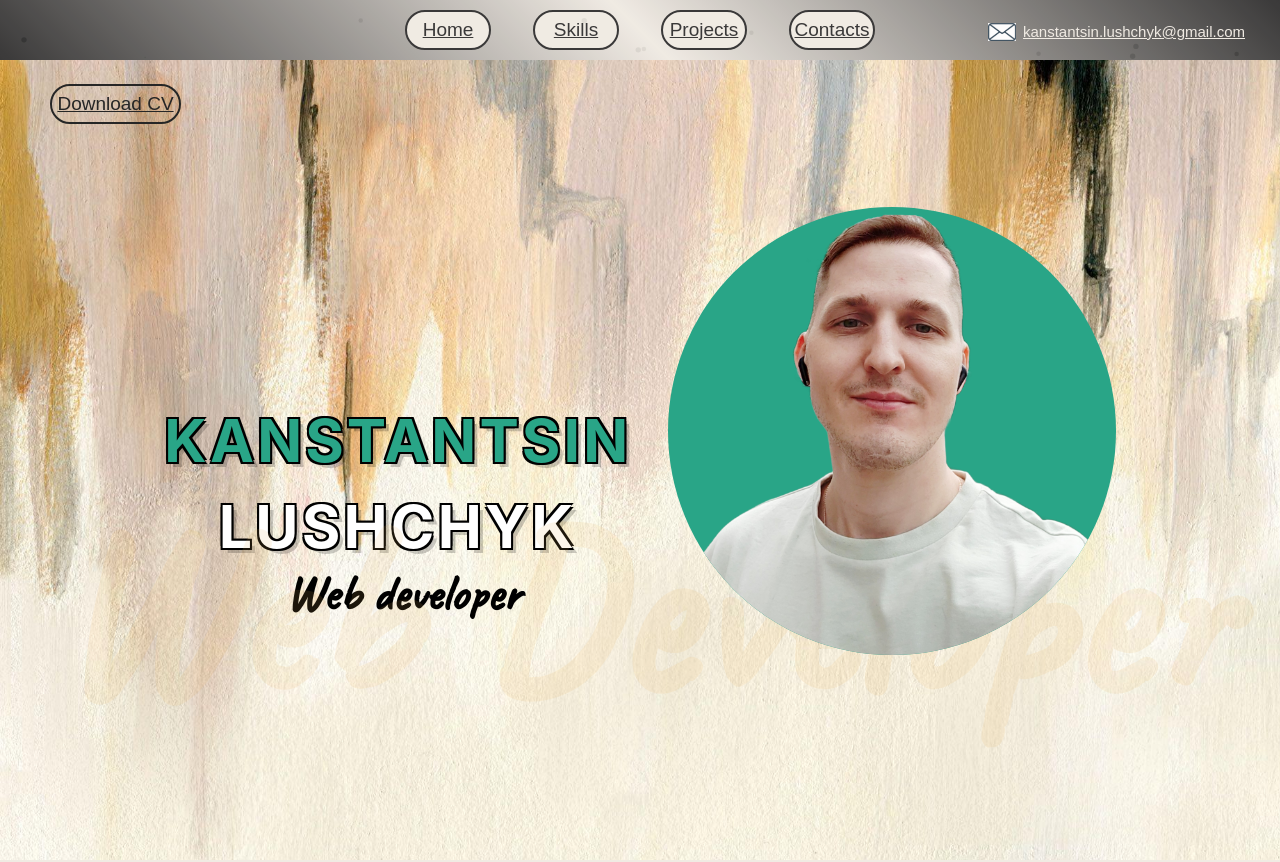
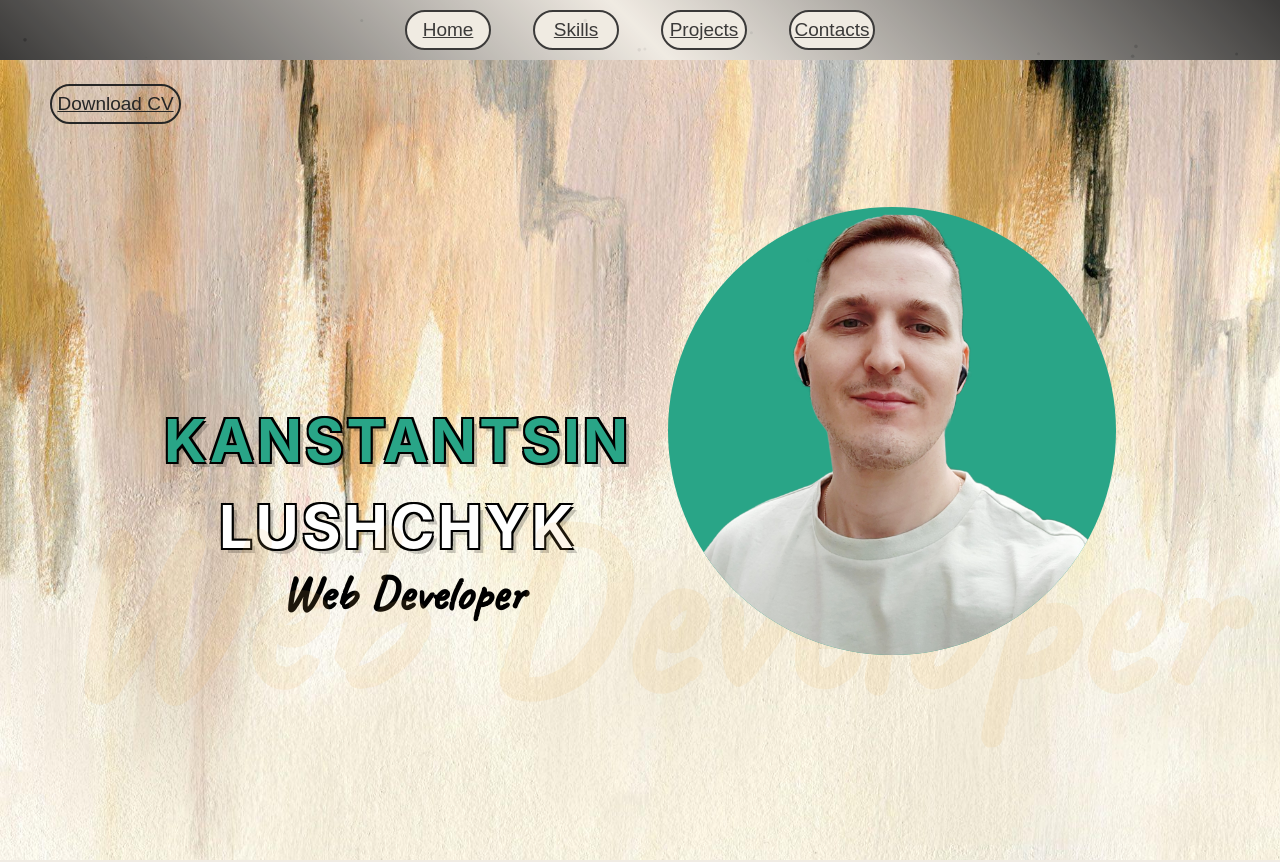
Before and after one commit to viskuzi/portfolio, a React (Create React App) app: page / in a window 1280 px wide. Shown: the top 862 px of the page. Built offline with nearby package versions, Linux system fonts and the light colour scheme.

Commit message:
add animation

```diff
--- a/package.json
+++ b/package.json
@@ -10,6 +10,7 @@
     "node-sass": "^7.0.3",
     "react": "^18.2.0",
     "react-dom": "^18.2.0",
+    "react-reveal": "^1.2.2",
     "react-scripts": "5.0.1",
     "react-tsparticles": "^2.7.1",
     "tsparticles": "^2.7.1",
--- a/src/App.js
+++ b/src/App.js
@@ -109,7 +109,7 @@ const particlesLoaded = useCallback(async container => {
                   }
                 },
                 size: {
-                  value: 3
+                  value: 2
                 },
                 links: {
                   enable: false,
--- a/src/common/components/title/Title.js
+++ b/src/common/components/title/Title.js
@@ -1,12 +1,15 @@
 import React from "react";
+import { Fade } from "react-reveal";
 import style from './Title.module.scss';
 
 function Title(props) {
   return (
-    <div className={style.title}>
-      <span className={style.greenHeader}>my</span>
-      <span className={style.cursiveHeader}>{props.title}</span>
-    </div>
+    <Fade left>
+      <div className={style.title}>
+        <span className={style.greenHeader}>my</span>
+        <span className={style.cursiveHeader}>{props.title}</span>
+      </div>
+    </Fade>
   );
 }
 
--- a/src/contacts/Contacts.js
+++ b/src/contacts/Contacts.js
@@ -1,6 +1,7 @@
 import React from "react";
 import style from './Contacts.module.scss';
 import Title from "../common/components/title/Title";
+import { Fade } from "react-reveal";
 
 function Contacts() {
   return (
@@ -8,6 +9,7 @@ function Contacts() {
       <div className={style.contactsContainer}>
         <Title title={'Contacts'}/>
         <div className={style.contactsData}>
+          <Fade left>
             <div className={style.contactType}>
               <div className={style.contactBlock}>
                 <span className={style.middleBlackText}>Phone:</span>
@@ -22,6 +24,8 @@ function Contacts() {
                 <span className={style.littleBlackText}>Lodz, Poland</span>
               </div>
             </div>
+          </Fade>
+          <Fade right>
             <form className={style.formContainer}>
               <div className={style.inputBlock}>
                 <input type="text" name="name" className={style.inputData} placeholder="Your name" required></input>
@@ -30,6 +34,7 @@ function Contacts() {
               <textarea placeholder="Your message" className={style.textarea} name="comment" required></textarea>
               <button type="submit" className={style.submitButton}>Send</button>
             </form>
+          </Fade>
         </div>
       </div>
     </div>
--- a/src/education/Education.js
+++ b/src/education/Education.js
@@ -1,6 +1,7 @@
 import React from "react";
 import style from './Education.module.scss';
 import Title from "../common/components/title/Title";
+import { Fade } from "react-reveal";
 
 
 function Education() {
@@ -8,6 +9,7 @@ function Education() {
     <div className={style.educationBlock}>
       <div className={style.educationContainer}>
         <Title title={'Education'} />
+        <Fade bottom>
         <div className={style.educationItems}>
           <div className={style.item}>
             <span className={style.university}>Belarussian State Economic University (2005-2010)</span>
@@ -18,6 +20,7 @@ function Education() {
             <span className={style.specialization}>Frontend development</span>
           </div>
         </div>
+        </Fade>
       </div>
     </div>
   );
--- a/src/footer/Footer.js
+++ b/src/footer/Footer.js
@@ -3,6 +3,7 @@ import style from './Footer.module.scss';
 import instaImg from '../assets/images/insta.jpeg';
 import linkedinImg from '../assets/images/linkedin.jpg';
 import gitImg from '../assets/images/git.png';
+import { Fade } from 'react-reveal';
 
 function Footer() {
   const footerContainer = [
@@ -16,6 +17,7 @@ function Footer() {
   };
 
   return (
+    <Fade top>
       <div className={style.containerBlock}>
         <div className={style.linksBlock}>
           {footerContainer.map((f, i) =>
@@ -26,6 +28,7 @@ function Footer() {
         </div>
         <span className={style.littleBlackText}>© 2023 All Rights Reserved.</span>
       </div>
+    </Fade>
   );
 }
 
--- a/src/header/Header.js
+++ b/src/header/Header.js
@@ -1,13 +1,16 @@
 import React from "react";
 import style from './Header.module.scss'
 import Nav from "../nav/Nav";
+import { Fade } from "react-reveal";
 
 function Header() {
   return (
     <div className={style.header}>
-      <div href="/" className={style.emailBut}>
-				<span>kanstantsin.lushchyk@gmail.com</span>
-			</div>
+      <Fade right>
+        <div href="/" className={style.emailBut}>
+			  	<span>kanstantsin.lushchyk@gmail.com</span>
+			  </div>
+      </Fade>
       <Nav />
     </div>
   );
--- a/src/main/Main.js
+++ b/src/main/Main.js
@@ -1,5 +1,7 @@
 import React from "react";
 import style from './Main.module.scss';
+import { Flip } from "react-reveal";
+import Pulse from 'react-reveal/Pulse';
 
 function Main() {
   return (
@@ -9,12 +11,14 @@ function Main() {
 			</a>
       <div className={style.container}>
         <div className={style.mainItems}>
+        <Flip right cascade>
           <div className={style.text}>
             <div className={style.name}>Kanstantsin</div>
             <div className={style.surname}> Lushchyk</div>
-            <span className={style.cursiveHeader}>Web developer</span>
+            <span className={style.cursiveHeader}>Web Developer</span>
           </div>
-          <div className={style.foto}></div>
+        </Flip>
+        <Pulse><div className={style.foto} /></Pulse>
         </div>
       </div>
     </div>
--- a/src/nav/Nav.js
+++ b/src/nav/Nav.js
@@ -1,14 +1,17 @@
 import React from "react";
+import { Slide } from "react-reveal";
 import style from './Nav.module.scss';
 
 function Nav() {
   return (
+    <Slide top cascade>
       <div className={style.nav}>
         <a href="/" className={style.navItem}>Home</a>
         <a href="/" className={style.navItem}>Skills</a>
         <a href="/" className={style.navItem}>Projects</a>
         <a href="/" className={style.navItem}>Contacts</a>
       </div>
+    </Slide>
   );
 }
 
--- a/src/projects/Projects.js
+++ b/src/projects/Projects.js
@@ -5,6 +5,7 @@ import Title from "../common/components/title/Title";
 import brainImage from '../assets/images/Quaran-brain.png';
 import diffCalcImg from '../assets/images/difCalc.png';
 import chatImg from '../assets/images/chat.jpg';
+import { Slide } from "react-reveal";
 
 function Projects() {
   const brainGames = {
@@ -23,6 +24,7 @@ function Projects() {
     <div className={style.projectsBlock}>
       <div className={style.projectsContainer}>
       <Title title={'Projects'}/>
+      <Slide top cascade>
         <div className={style.itemsBlock}>
           <Project
             title={'Brain Games'}
@@ -43,6 +45,7 @@ function Projects() {
             link={"https://github.com/viskuzi/js-react-developer-project-12"}
           />
         </div>
+        </Slide>
       </div>
     </div>
   );
--- a/src/skills/Skills.js
+++ b/src/skills/Skills.js
@@ -9,6 +9,7 @@ import reactImg from '../assets/images/react.png';
 import reduxImg from '../assets/images/redux.png';
 import toolkitImg from '../assets/images/toolkit.png';
 import gitImg from '../assets/images/git.png';
+import { Slide } from "react-reveal";
 
 function Skills() {
   const js = {
@@ -37,6 +38,7 @@ function Skills() {
     <div className={style.skillsBlock}>
       <div className={style.skillsContainer}>
         <Title title={'Skills'}/>
+        <Slide top cascade>
         <div className={style.skills}>
           <Skill title={'JS'} style={js} description={'beautiful description about me perfect skills in programming'}/>
           <Skill title={'CSS3'} style={css} description={'beautiful description about me perfect skills in programming'}/>
@@ -46,6 +48,7 @@ function Skills() {
           <Skill title={'Redux Toolkit'} style={toolkit} description={'beautiful description about me perfect skills in programming'}/>
           <Skill title={'GitHub'} style={git} description={'beautiful description about me perfect skills in programming'}/>
         </div>
+        </Slide>
       </div>
     </div>
   );
```
Also changed, not shown: 1 other file (tests, documents, lock files or other folders). Lines whose indentation alone changed are shown as unchanged.
